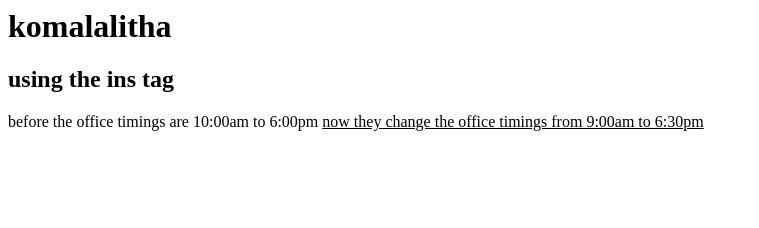
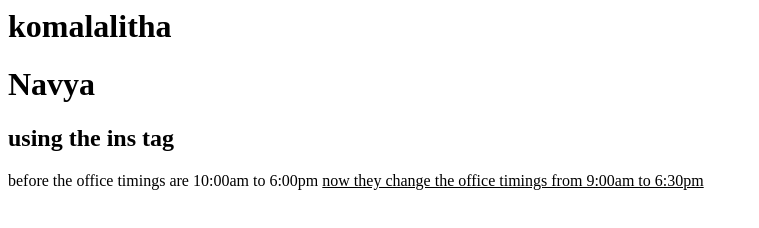
Before and after one commit to komalalitha77/my-first-repo, a plain HTML site: page index.html in a window 1280 px wide. Shown: the whole page, without its empty margins (0-759 px from the left). Drawn offline with Linux system fonts and the light colour scheme.

Commit message:
Updated once again index.html
Added my name in h1 tag.

```diff
--- a/index.html
+++ b/index.html
@@ -5,6 +5,7 @@
 </head>
 <body>
 <h1>komalalitha<h1>
+  <h1>Navya<h1>
 <h2>using the ins tag</h2>
 <p> before the office timings are 10:00am to 6:00pm <ins> now they change the office timings from 9:00am to 6:30pm</ins></p>
 </body>
```
